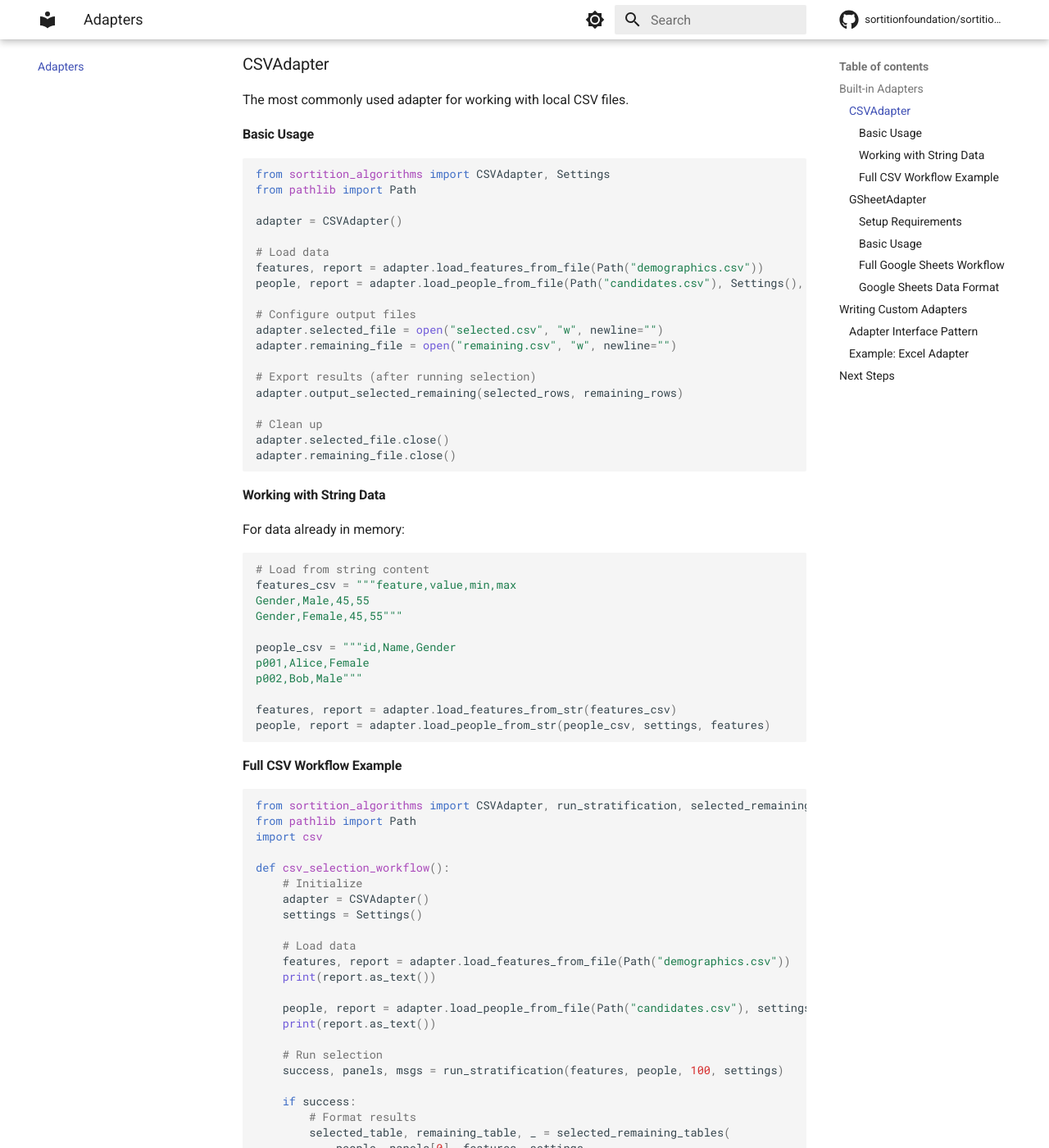
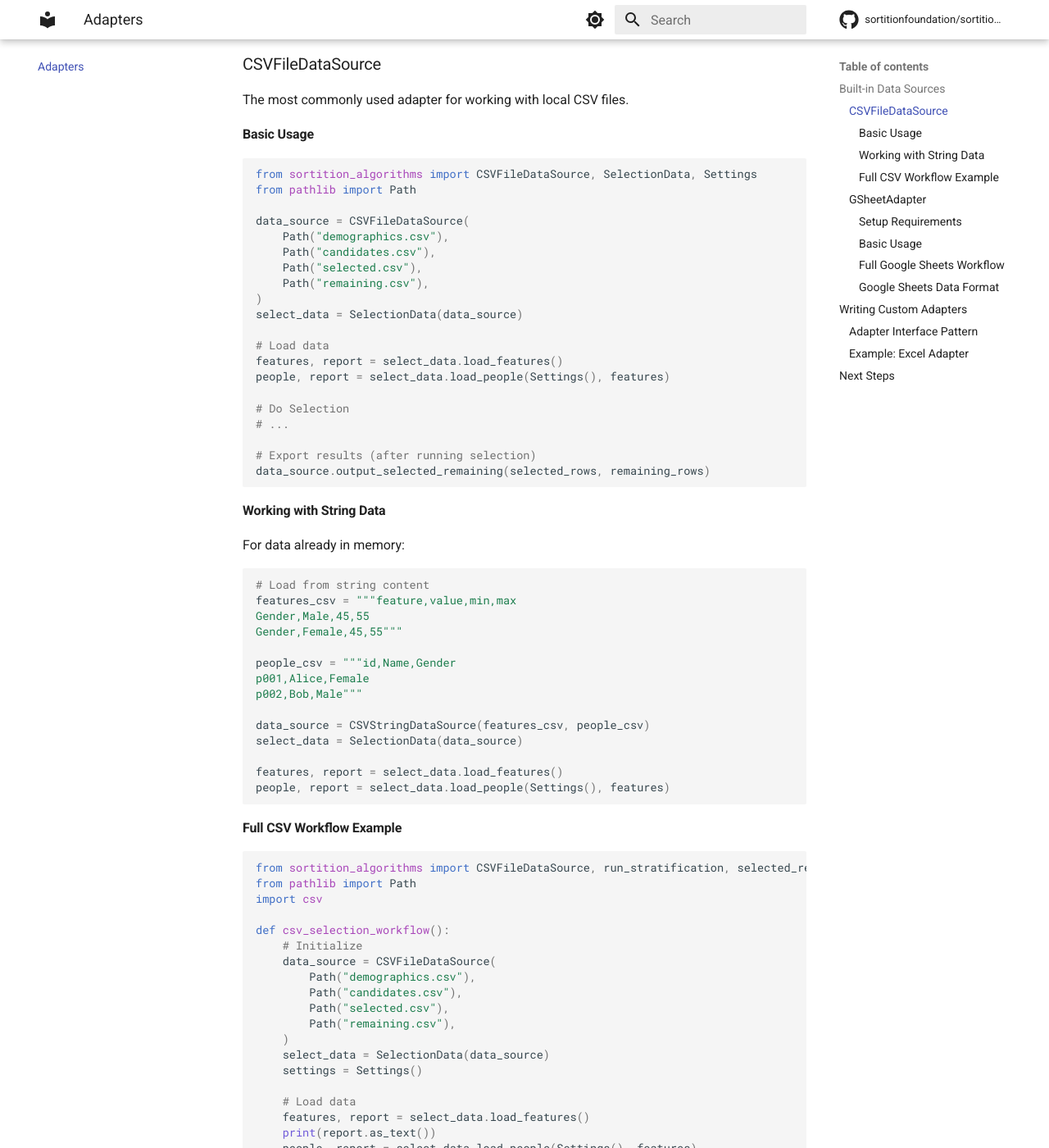
Before and after one commit to sortitionfoundation/sortition-algorithms, an MkDocs documentation site: the page built from docs/adapters.md, in a window 1280 px wide and 1400 px high, scrolled down 333 px. Shown: the whole window at 82% size. Built offline with MkDocs 1.6.1 and Material for MkDocs 9.7.7, drawn with Linux system fonts in a browser that asks for light colours; comment, search, counter and statistics services are not loaded; some of the changed text lies outside the part shown.

Commit message:
Move to DataSource pattern - CSV for this commit
We now have a `SelectionData` class that orchestrates reading and
writing data.  It needs an instance that inherits from
`AbstractDataSource` to use to read and write the data for running
selection.

So rather than having a single `CSVAdapter` class that has methods for
reading from and writing to both strings and files, we now have 2 CSV
data source classes: `CSVFileDataSource` and `CSVStringDataSource`.

````diff
--- a/docs/adapters.md
+++ b/docs/adapters.md
@@ -2,34 +2,35 @@
 
 Data adapters handle loading demographic data and candidate pools from various sources, and exporting selection results back to those sources. The library includes adapters for CSV files and Google Sheets, and you can write custom adapters for other data sources.
 
-## Built-in Adapters
+## Built-in Data Sources
 
-### CSVAdapter
+### CSVFileDataSource
 
 The most commonly used adapter for working with local CSV files.
 
 #### Basic Usage
 
 ```python
-from sortition_algorithms import CSVAdapter, Settings
+from sortition_algorithms import CSVFileDataSource, SelectionData, Settings
 from pathlib import Path
 
-adapter = CSVAdapter()
+data_source = CSVFileDataSource(
+    Path("demographics.csv"),
+    Path("candidates.csv"),
+    Path("selected.csv"),
+    Path("remaining.csv"),
+)
+select_data = SelectionData(data_source)
 
 # Load data
-features, report = adapter.load_features_from_file(Path("demographics.csv"))
-people, report = adapter.load_people_from_file(Path("candidates.csv"), Settings(), features)
+features, report = select_data.load_features()
+people, report = select_data.load_people(Settings(), features)
 
-# Configure output files
-adapter.selected_file = open("selected.csv", "w", newline="")
-adapter.remaining_file = open("remaining.csv", "w", newline="")
+# Do Selection
+# ...
 
 # Export results (after running selection)
-adapter.output_selected_remaining(selected_rows, remaining_rows)
-
-# Clean up
-adapter.selected_file.close()
-adapter.remaining_file.close()
+data_source.output_selected_remaining(selected_rows, remaining_rows)
 ```
 
 #### Working with String Data
@@ -46,27 +47,35 @@ people_csv = """id,Name,Gender
 p001,Alice,Female
 p002,Bob,Male"""
 
-features, report = adapter.load_features_from_str(features_csv)
-people, report = adapter.load_people_from_str(people_csv, settings, features)
+data_source = CSVStringDataSource(features_csv, people_csv)
+select_data = SelectionData(data_source)
+
+features, report = select_data.load_features()
+people, report = select_data.load_people(Settings(), features)
 ```
 
 #### Full CSV Workflow Example
 
 ```python
-from sortition_algorithms import CSVAdapter, run_stratification, selected_remaining_tables, Settings
+from sortition_algorithms import CSVFileDataSource, run_stratification, selected_remaining_tables, SelectionData, Settings
 from pathlib import Path
 import csv
 
 def csv_selection_workflow():
     # Initialize
-    adapter = CSVAdapter()
+    data_source = CSVFileDataSource(
+        Path("demographics.csv"),
+        Path("candidates.csv"),
+        Path("selected.csv"),
+        Path("remaining.csv"),
+    )
+    select_data = SelectionData(data_source)
     settings = Settings()
 
     # Load data
-    features, report = adapter.load_features_from_file(Path("demographics.csv"))
+    features, report = select_data.load_features()
     print(report.as_text())
-
-    people, report = adapter.load_people_from_file(Path("candidates.csv"), settings, features)
+    people, report = select_data.load_people(Settings(), features)
     print(report.as_text())
 
     # Run selection
@@ -79,13 +88,7 @@ def csv_selection_workflow():
         )
 
         # Export results
-        with open("selected.csv", "w", newline="") as selected_f, \\
-             open("remaining.csv", "w", newline="") as remaining_f:
-
-            adapter.selected_file = selected_f
-            adapter.remaining_file = remaining_f
-            adapter.output_selected_remaining(selected_table, remaining_table)
-
+        data_source.output_selected_remaining(selected_rows, remaining_rows)
         print(f"Selected {len(panels[0])} people successfully")
     else:
         print("Selection failed")
--- a/docs/api-reference.md
+++ b/docs/api-reference.md
@@ -399,7 +399,9 @@ def override_logging_handlers(
 def set_log_level(log_level: int) -> None
 ```
 
-## Data Adapters
+## Data Sources
+
+TODO: Rewrite this section
 
 ### CSVAdapter
 
````
Also changed, not shown: docs/advanced.md (+3 -2 lines), src/sortition_algorithms/__init__.py (+11 -2 lines), 3 other files.
